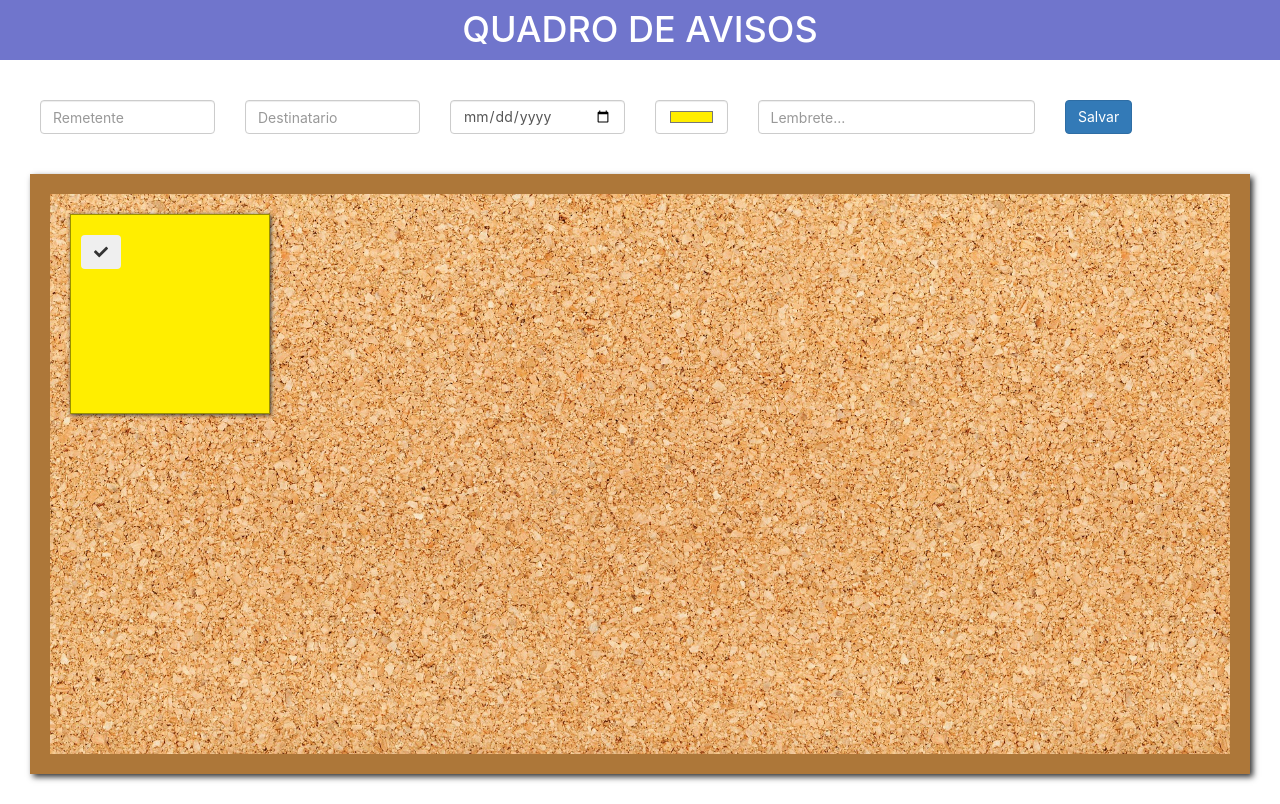
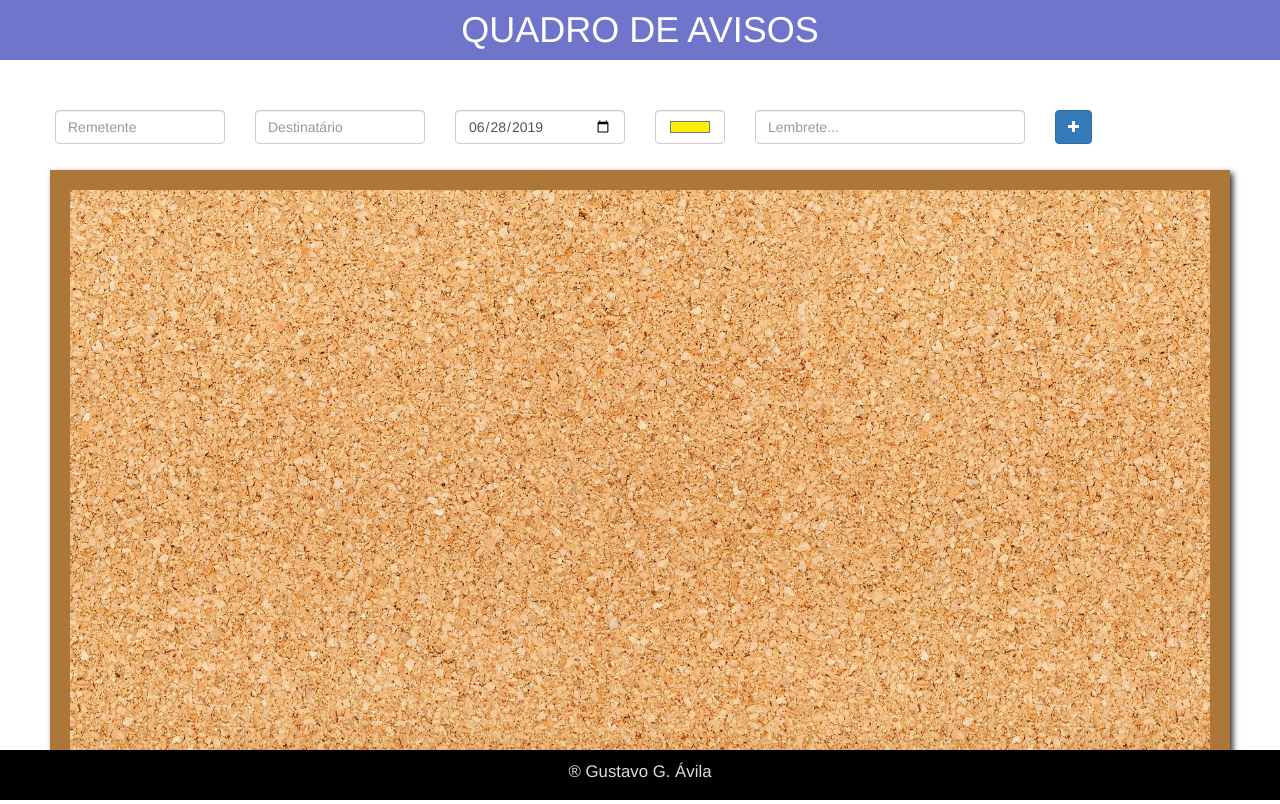
Before and after one commit to gustavogavila/quadro-avisos, a React (Create React App) app: page / in a window 1280 px wide. Built offline with nearby package versions, Linux system fonts and the light colour scheme.

Commit message:
Melhorias e armazenamento no localStorage

```diff
--- a/src/App.js
+++ b/src/App.js
@@ -1,18 +1,18 @@
+import '../node_modules/bootstrap/dist/css/bootstrap.min.css';
+import '../node_modules/font-awesome/css/font-awesome.min.css';
+
 import React from "react";
-import Header from "./components/Header/Header";
-import Board from "./components/Board/Board";
-import PostItForm from "./components/PostItForm/PostItForm";
-import PostIt from "./components/PostIt/PostIt";
+import Main from './components/Main/Main'
+import Header from './components/Header/Header'
+import Footer from './components/Footer/Footer'
 
 function App() {
   return (
-    <>
-      <Header />
-      <PostItForm />
-      <Board>
-        <PostIt />
-      </Board>
-    </>
+    <div>
+      <Header/>
+      <Main />
+      <Footer/>
+    </div>
   );
 }
 
--- a/src/components/Board/Board.jsx
+++ b/src/components/Board/Board.jsx
@@ -1,6 +1,6 @@
 import React from "react";
 import "./Board.css";
 
-export default function Board(props) {
-  return <div className="board">{props.children}</div>;
-}
+export default props => (
+  <div className="board">{props.children}</div>
+)
--- a/src/components/Footer/Footer.css
+++ b/src/components/Footer/Footer.css
@@ -2,8 +2,10 @@
     position: absolute;
     bottom: 0;
     width: 100%;
-    height: 40px;
+    height: 50px;
     background-color: black;
     color: gainsboro;
-    padding: 20px 0;
+    padding: 10px 0;
+    text-align: center;
+    font-size: 1.2em;
 }
--- a/src/components/Footer/Footer.jsx
+++ b/src/components/Footer/Footer.jsx
@@ -1,11 +1,8 @@
 import React from 'react';
 import './Footer.css';
 
-export default function(props) {
-
-    return (
-        <div className="footer">
-            <p>&reg; Gustavo G. Ávila</p>
-        </div>
-    );
-}
+export default props => (
+    <div className="footer">
+        <p>&reg; Gustavo G. Ávila</p>
+    </div>
+)
--- a/src/components/Header/Header.jsx
+++ b/src/components/Header/Header.jsx
@@ -1,10 +1,8 @@
 import React from "react";
 import "./Header.css";
 
-export default function(props) {
-  return (
-    <div className="header">
-      <h1>QUADRO DE AVISOS</h1>
-    </div>
-  );
-}
+export default props => (
+  <div className="header">
+    <h1>QUADRO DE AVISOS</h1>
+  </div>
+);
--- /dev/null
+++ b/src/components/Main/Main.css
@@ -0,0 +1,3 @@
+.main {
+    margin: 0 20px;
+}
--- /dev/null
+++ b/src/components/Main/Main.jsx
@@ -0,0 +1,99 @@
+import React, { Component } from 'react';
+import moment from 'moment'
+
+import './Main.css';
+import PostItForm from '../PostItForm/PostItForm'
+import Board from '../Board/Board'
+
+export default class Main extends Component {
+
+    constructor(props) {
+        super(props);
+        this.props = props;
+        this.state = {
+            id: Math.round(Math.random() * 1000),
+            remetente: '',
+            destinatario: '',
+            dataCriacao: moment().format('YYYY-MM-DD'),
+            cor: '#ffee00',
+            lembrete: '',
+            list: []
+        }
+
+        this.handleAdd = this.handleAdd.bind(this);
+        this.handleChange = this.handleChange.bind(this);
+
+    }
+
+    resetState() {
+        this.setState({
+            id: Math.round(Math.random() * 10),
+            remetente: '',
+            destinatario: '',
+            dataCriacao: moment().format('YYYY-MM-DD'),
+            cor: '#ffee00',
+            lembrete: '',
+            list: []
+        })
+    }
+
+    handleAdd() {
+        const postIt = JSON.stringify(this.state);
+        localStorage.setItem(`postIt${this.state.id}`, postIt);
+        this.resetState();
+    }
+
+    handleChange(e) {
+        if (e.target.id === 'remetente') {
+            this.setState({
+                ...this.state,
+                remetente: e.target.value
+            })
+        }
+
+        if (e.target.id === 'destinatario') {
+            this.setState({
+                ...this.state,
+                destinatario: e.target.value
+            })
+        }
+
+        if (e.target.id === 'dataCriacao') {
+            this.setState({
+                ...this.state,
+                dataCriacao: e.target.value
+            })
+        }
+
+        if (e.target.id === 'cor') {
+            this.setState({
+                ...this.state,
+                cor: e.target.value
+            })
+        }
+
+        if (e.target.id === 'lembrete') {
+            this.setState({
+                ...this.state,
+                lembrete: e.target.value
+            })
+        }
+        console.log(this.state);
+    }
+
+    render() {
+        return (
+            <div className="main">
+                <PostItForm
+                    remetente={this.state.remetente}
+                    destinatario={this.state.destinatario}
+                    dataCriacao={this.state.dataCriacao}
+                    cor={this.state.cor}
+                    lembrete={this.state.lembrete}
+                    handleAdd={this.handleAdd}
+                    handleChange={this.handleChange} />
+                <Board />
+            </div>
+        );
+    }
+}
--- a/src/components/PostIt/PostIt.jsx
+++ b/src/components/PostIt/PostIt.jsx
@@ -1,9 +1,9 @@
-import React from "react";
+import React, { Component } from "react";
 import "./PostIt.css";
 import { FontAwesomeIcon } from "@fortawesome/react-fontawesome";
 import { faCheck } from "@fortawesome/free-solid-svg-icons";
 
-export default class PostIt extends React.Component {
+export default class PostIt extends Component {
   constructor(props) {
     super(props);
     this.props = props;
--- a/src/components/PostItForm/PostItForm.css
+++ b/src/components/PostItForm/PostItForm.css
@@ -1,4 +1,4 @@
 .postItForm {
-  padding: 10px;
-  margin: 30px;
+  padding: 30px 20px;
+  margin: 0px 0px;
 }
--- a/src/components/PostItForm/PostItForm.jsx
+++ b/src/components/PostItForm/PostItForm.jsx
@@ -1,105 +1,60 @@
-import React, { Component } from "react";
-import "./PostItForm.css";
+import React from 'react';
+import './PostItForm.css';
 
-export default class PostItForm extends Component {
-  constructor(props) {
-    super(props);
-    this.props = props;
-    this.state = {
-      remetente: "",
-      destinatario: "",
-      dataCriacao: "",
-      cor: "#ffee00",
-      lido: false
-    };
-
-    this.salvar = this.salvar.bind(this);
-  }
-
-  salvar() {
-    console.log(this.state);
-    this.setState({
-      remetente: "",
-      destinatario: "",
-      dataCriacao: "",
-      cor: "",
-      lido: false
-    });
-  }
-
-  render() {
-    return (
-      <div className="postItForm">
-        <div className="row">
-          <div className="col-md-2">
+export default props => (
+  <div role='form' className='postItForm'>
+    <div className='col-md-2'>
       <input
-              placeholder="Remetente"
-              className="form-control"
-              type="text"
-              id="remetente"
-              name="remetente"
-              onChange={remetente =>
-                this.setState({ remetente: remetente.target.value })
-              }
+        id='remetente'
+        className='form-control'
+        type='text'
+        placeholder='Remetente'
+        value={props.remetente}
+        onChange={props.handleChange}
       />
     </div>
-
-          <div className="col-md-2">
+    <div className='col-md-2'>
       <input
-              placeholder="Destinatario"
-              className="form-control"
-              type="text"
-              id="destinatario"
-              name="destinatario"
-              onChange={destinatario =>
-                this.setState({ destinatario: destinatario.target.value })
-              }
+        id='destinatario'
+        className='form-control'
+        type='text'
+        placeholder='Destinatário'
+        value={props.destinatario}
+        onChange={props.handleChange}
       />
     </div>
-
-          <div className="col-md-2">
+    <div className='col-md-2'>
       <input
-              className="form-control"
-              type="date"
-              id="dataCriacao"
-              name="dataCriacao"
-              onChange={dataCriacao =>
-                this.setState({ dataCriacao: dataCriacao.target.value })
-              }
+        id='dataCriacao'
+        className='form-control'
+        type='date'
+        value={props.dataCriacao}
+        onChange={props.handleChange}
       />
     </div>
-
-          <div className="col-md-1">
+    <div className='col-md-1'>
       <input
-              className="form-control"
-              type="color"
-              id="cor"
-              name="cor"
-              value="#ffee00"
-              onChange={cor => this.setState({ cor: cor.target.value })}
+        id='cor'
+        className='form-control'
+        type='color'
+        value={props.cor}
+        onChange={props.handleChange}
       />
     </div>
-
-          <div className="col-md-3">
+    <div className='col-md-3'>
       <input
-              placeholder="Lembrete..."
-              className="form-control"
-              type="text"
-              id="lembrete"
-              name="lembrete"
-              onChange={lembrete =>
-                this.setState({ lembrete: lembrete.target.value })
-              }
+        id='lembrete'
+        className='form-control'
+        type='text'
+        placeholder='Lembrete...'
+        value={props.lembrete}
+        onChange={props.handleChange}
       />
     </div>
-
-          <div className="col-md-2">
-            <button className="btn btn-primary" onClick={this.salvar}>
-              Salvar
+    <div className='col-md-2'>
+      <button className='btn btn-primary' onClick={props.handleAdd}>
+        <i className='fa fa-plus' />
       </button>
     </div>
   </div>
-      </div>
 );
-  }
-}
```
Also changed, not shown: package.json (+5 -5 lines), 1 other file (tests, documents, lock files or other folders). Lines whose indentation alone changed are shown as unchanged.
